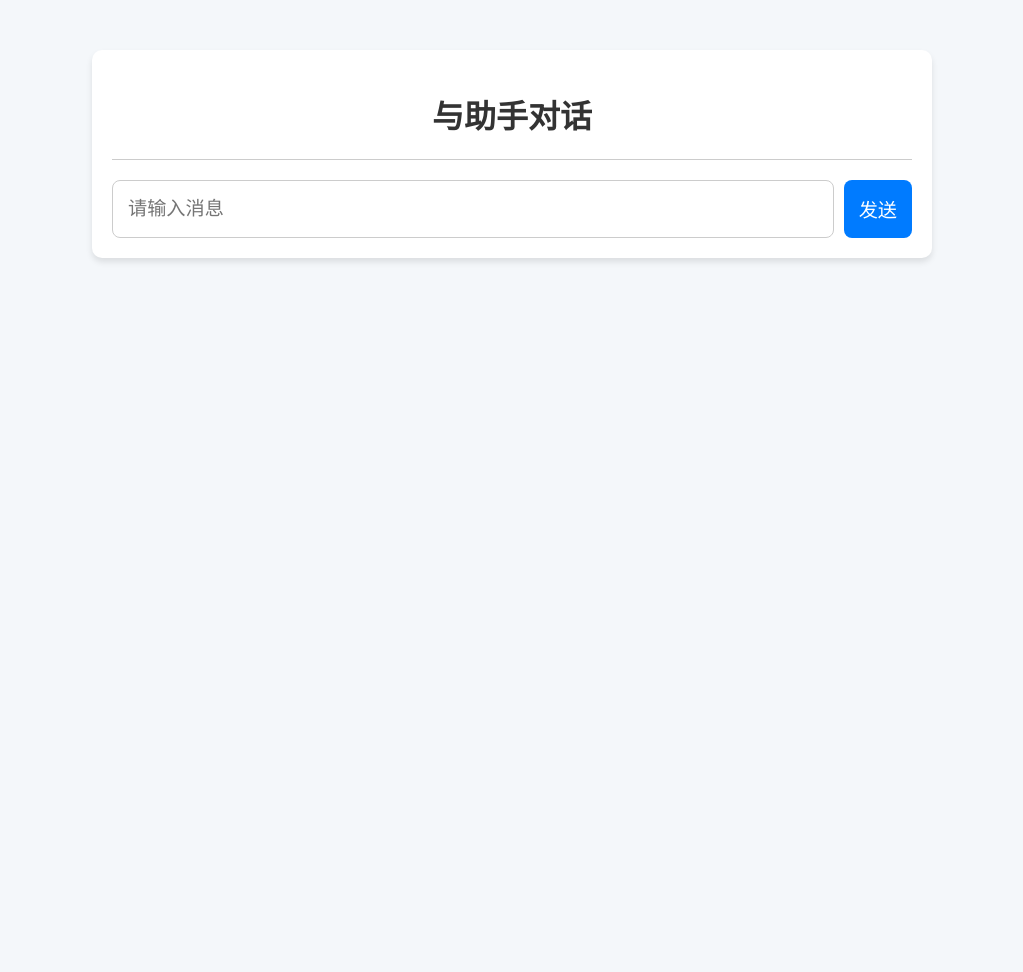
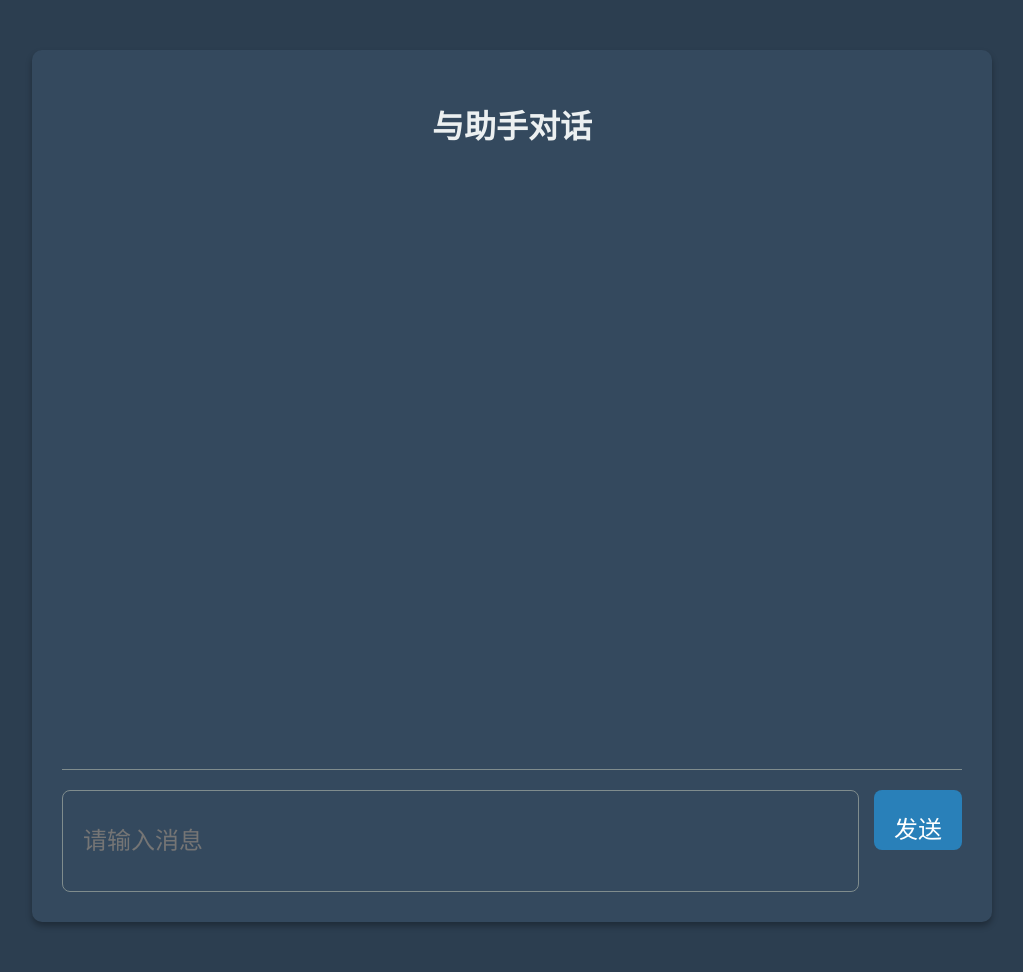
Before and after one commit to quantaosun/deepseek_r1_Alibaba, a Flask app: page / in a window 1280 px wide. Shown: the whole page, without its empty margins (128-1151 px from the left). Before the commit the page ends 262 px from the top, so only its background shows below. Run offline with Flask 3, Linux system fonts and the light colour scheme.

Commit message:
添加暗色背景，增大了聊天文本框大小

````diff
--- a/templates/index.html
+++ b/templates/index.html
@@ -3,28 +3,30 @@
 <head>
     <meta charset="UTF-8">
     <meta name="viewport" content="width=device-width, initial-scale=1.0">
-    <title>与助手对话</title>
+    <title>Deepseek_r1_Alibaba</title>
     <style>
+        /* 暗色模式整体样式 */
         body {
             font-family: Arial, sans-serif;
             margin: 0;
             padding: 0;
-            background-color: #f4f7fa;
+            background-color: #2c3e50; /* 背景为深色 */
+            color: #ecf0f1; /* 文字颜色为浅色 */
         }
 
         .chat-container {
-            max-width: 800px;
+            max-width: 900px; /* 增大整体容器的宽度 */
             margin: 50px auto;
-            background-color: #ffffff;
+            background-color: #34495e; /* 容器背景颜色 */
             border-radius: 10px;
-            box-shadow: 0 4px 6px rgba(0, 0, 0, 0.1);
-            padding: 20px;
+            box-shadow: 0 4px 6px rgba(0, 0, 0, 0.3);
+            padding: 30px;
         }
 
         h1 {
             font-size: 2rem;
             text-align: center;
-            color: #333;
+            color: #ecf0f1;
         }
 
         .message {
@@ -55,38 +57,44 @@
 
         .input-container input {
             flex-grow: 1;
-            padding: 15px;
-            font-size: 1.2rem;
+            padding: 20px; /* 增大输入框的内边距 */
+            font-size: 1.5rem; /* 增大输入框的字体 */
             border-radius: 8px;
-            border: 1px solid #ccc;
-            margin-right: 10px;
+            border: 1px solid #7f8c8d; /* 输入框边框颜色 */
+            margin-right: 15px;
+            height: 60px; /* 增大输入框的高度 */
+            background-color: #34495e;
+            color: #ecf0f1;
         }
 
         .input-container button {
-            padding: 15px;
-            font-size: 1.2rem;
-            background-color: #007bff;
+            padding: 20px; /* 增大按钮的内边距 */
+            font-size: 1.5rem; /* 增大按钮的字体 */
+            background-color: #2980b9; /* 按钮背景颜色 */
             color: white;
             border: none;
             border-radius: 8px;
             cursor: pointer;
+            height: 60px; /* 增大按钮的高度 */
         }
 
         #chat-box {
-            max-height: 500px;
+            max-height: 800px; /* 增大聊天框的最大高度 */
             overflow-y: auto;
             margin-bottom: 20px;
             padding-right: 10px;
-            border-bottom: 1px solid #ccc;
+            border-bottom: 1px solid #7f8c8d;
+            height: 600px; /* 增大聊天框的高度 */
+            background-color: #34495e; /* 增加背景色 */
         }
 
         .reasoning {
-            background-color: #f8f9fa;
+            background-color: #7f8c8d; /* 思考过程区域的背景色 */
             padding: 15px;
             border-radius: 8px;
             margin-top: 20px;
             font-size: 1rem;
-            border: 1px solid #ddd;
+            border: 1px solid #7f8c8d;
             word-wrap: break-word;
         }
 
@@ -122,9 +161,36 @@
         const messageDiv = document.createElement("div");
         messageDiv.classList.add("message");
         messageDiv.classList.add(role);
-        messageDiv.innerText = content;
+
+        // If the message is a code block, display it as pre/code
+        if (role === 'assistant' && content.startsWith("```")) {
+            const codeBlock = document.createElement("pre");
+            codeBlock.textContent = content;
+            messageDiv.appendChild(codeBlock);
+
+            // Add copy button to the code block
+            const copyButton = document.createElement("button");
+            copyButton.classList.add("copy-button");
+            copyButton.innerText = "复制代码";
+            copyButton.onclick = () => copyToClipboard(content);
+            messageDiv.appendChild(copyButton);
+        } else {
+            messageDiv.innerText = content;
+        }
+
         chatBox.appendChild(messageDiv);
         chatBox.scrollTop = chatBox.scrollHeight; // Scroll to the latest message
+    }
+
+    // Copy content to clipboard
+    function copyToClipboard(content) {
+        const textArea = document.createElement("textarea");
+        textArea.value = content;
+        document.body.appendChild(textArea);
+        textArea.select();
+        document.execCommand("copy");
+        document.body.removeChild(textArea);
+        alert("代码已复制！");
     }
 
     // Display reasoning content (think step)
@@ -133,6 +199,14 @@
         const reasoningContent = document.getElementById("reasoning-content");
         reasoningContent.innerHTML = reasoning;
         reasoningBox.style.display = "block";  // Show reasoning box
+    }
+
+    // Handle key press (Enter for sending message)
+    function handleKeyDown(event) {
+        if (event.key === "Enter") {
+            event.preventDefault(); // Prevent new line on Enter
+            sendMessage(); // Send message when Enter is pressed
+        }
     }
 
     // Send message to the backend
````
Also changed, not shown: other parts of templates/index.html (+35 -4 lines).
